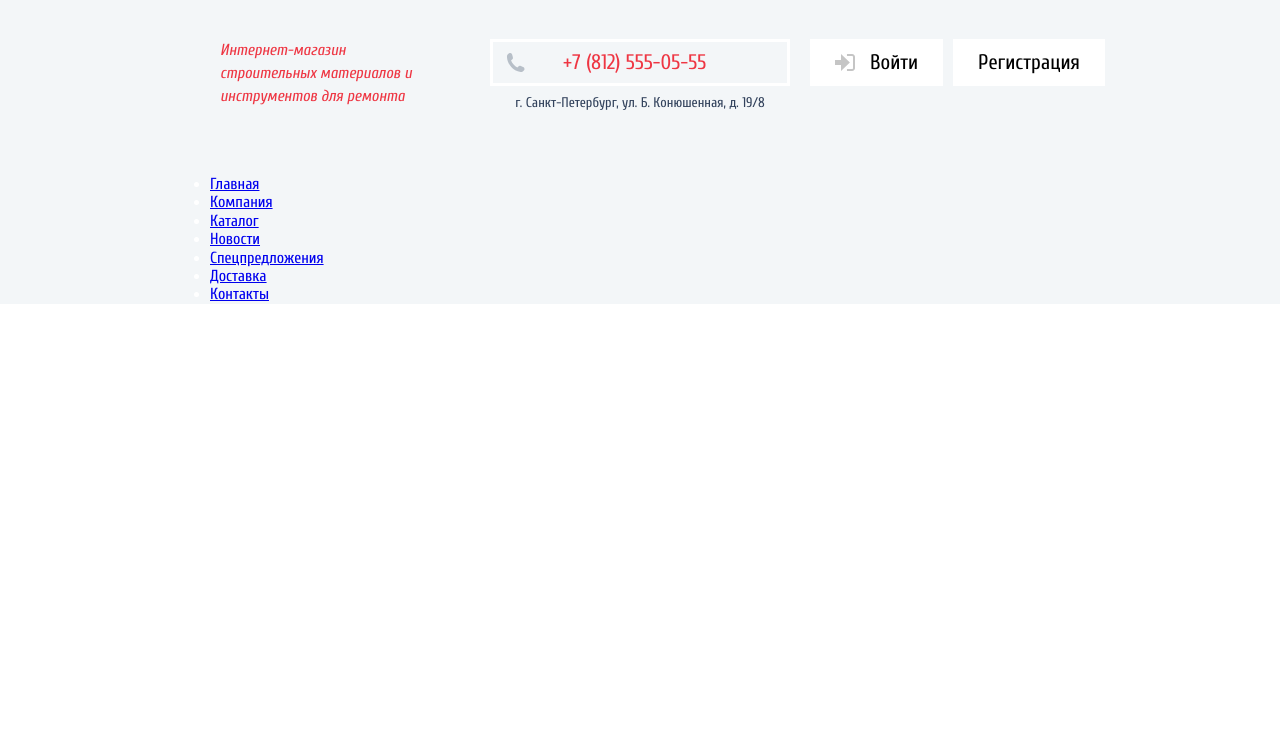
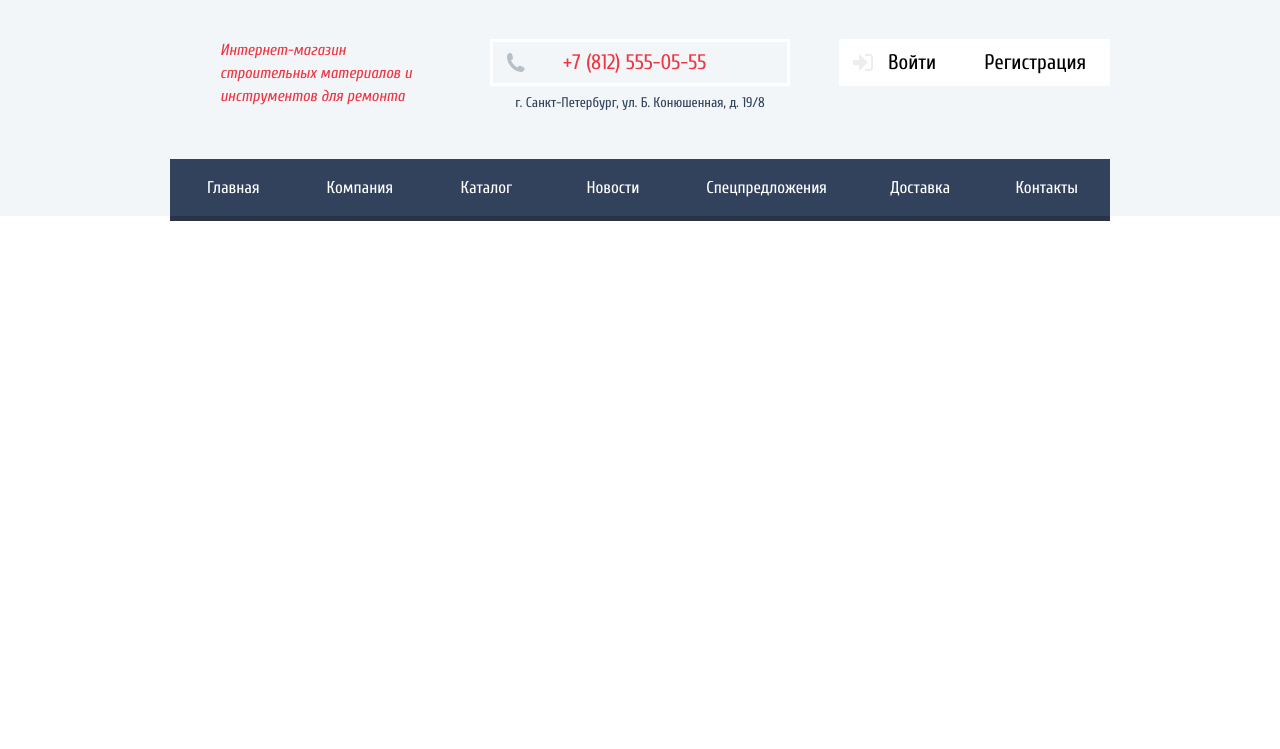
Before and after one commit to yarymvsarge/technomart, a plain HTML site: page index.html in a window 1280 px wide. Shown: the part 51-800 px from the top of the page. Drawn offline with Linux system fonts and the light colour scheme; files whose address does not match are found by name.

Commit message:
Full header

```diff
--- a/css/main.css
+++ b/css/main.css
@@ -110,6 +110,7 @@ body {
 .goods-top-info__action {
   display: flex;
   align-items: center;
+  flex: 1;
   padding: 12px 17px 14px;
   transition: background-color 0.2s;
   text-decoration: none;
@@ -146,7 +147,9 @@ body {
 
 .page-header__make-order {
   display: block;
+  width: 150px;
   padding: 10px 20px;
+  box-sizing: border-box;
   color: #FFFFFF;
   text-decoration: none;
   background-color: #63a63e;
@@ -220,19 +223,25 @@ body {
 .header-contacts__actions {
   display: flex;
   align-items: flex-start;
+  justify-content: flex-end;
 }
 
 .header-contacts__action {
   display: flex;
   align-items: center;
   margin-right: 10px;
-  padding: 13px 25px;
+  padding: 13px 24px;
   font-size: 21px;
   line-height: 21px;
   color: #000;
   text-decoration: none;
   background-color: #fff;
   transition: color .2s;
+}
+
+.header-contacts__action:first-child {
+  margin: 0;
+  padding-left: 14px;
 }
 
 .header-contacts__action:last-child {
@@ -244,7 +253,8 @@ body {
   height: 17px;
   margin-right: 15px;
   fill: #c5c5c5;
-  transition: fill .2s;
+  opacity: 0.3;
+  transition: fill .2s, opacity .2s;
 }
 
 .header-contacts__action:hover {
@@ -260,9 +270,34 @@ body {
 }
 
 .header-contacts__action:active .header-contacts__action-icon {
+  opacity: 1;
   fill: #c5c5c5;
 }
 
-.header-contacts__action-text {
+.main-nav__list {
+  margin: 0;
+  padding: 0;
+  display: flex;
+  list-style: none;
+  box-shadow: 0 5px 0 0 #293449;
+}
 
+.main-nav__list li {
+  flex: 1;
 }
+
+.main-nav__link {
+  display: block;
+  padding: 20px 30px;
+  text-decoration: none;
+  font-size: 17px;
+  line-height: 17px;
+  text-align: center;
+  color: #FFF;
+  background-color: #32425c;
+  transition: background-color .2s;
+}
+
+.main-nav__link:hover {
+  background-color: #293449;
+}
--- a/index.html
+++ b/index.html
@@ -67,7 +67,7 @@
       </a>
     </div>
   </section>
-  <nav class="page-header__nav main-nav container">
+  <nav class="main-nav container">
     <ul class="main-nav__list">
       <li><a href="#" class="main-nav__link">Главная</a></li>
       <li><a href="#" class="main-nav__link">Компания</a></li>
```
